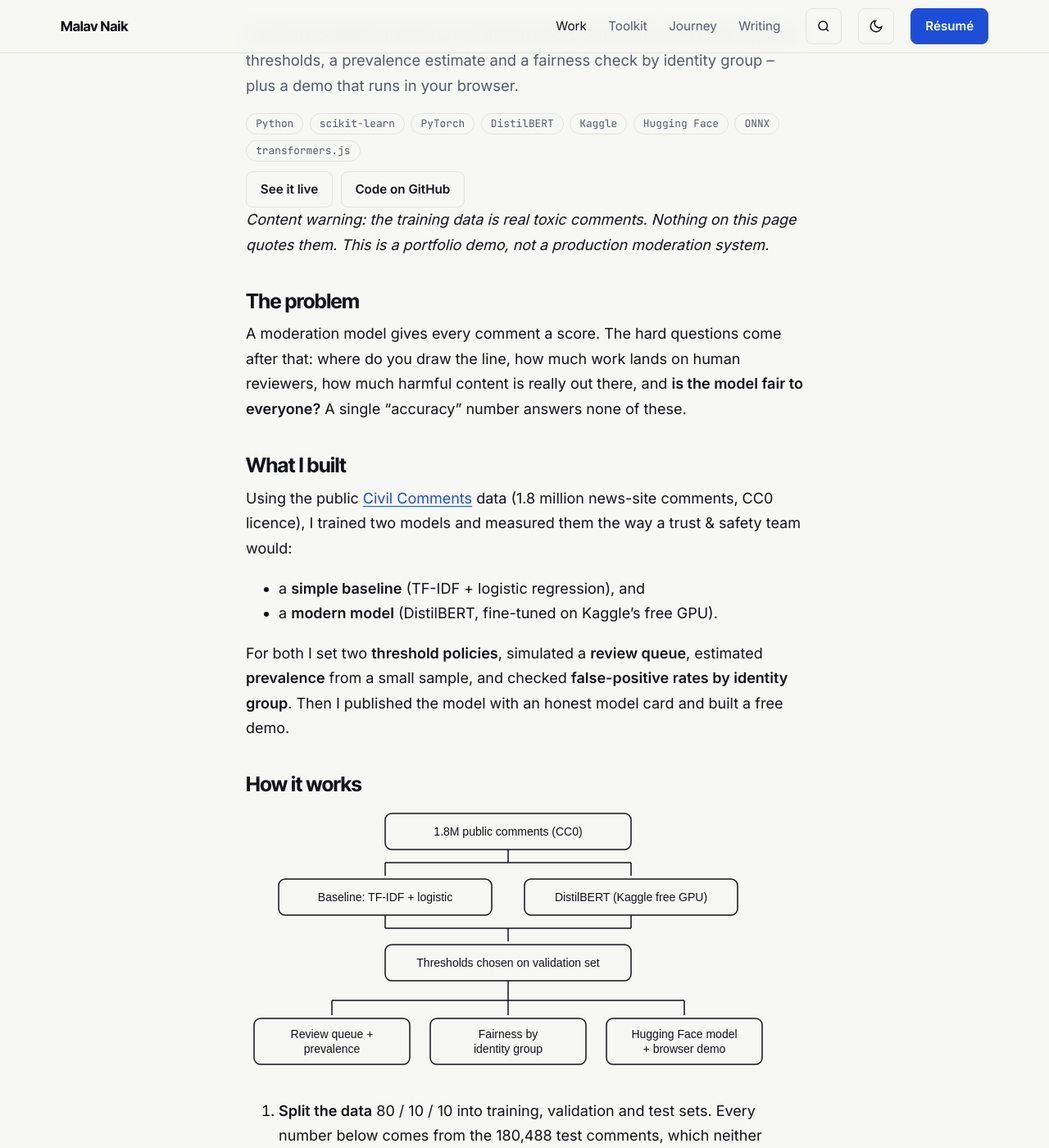
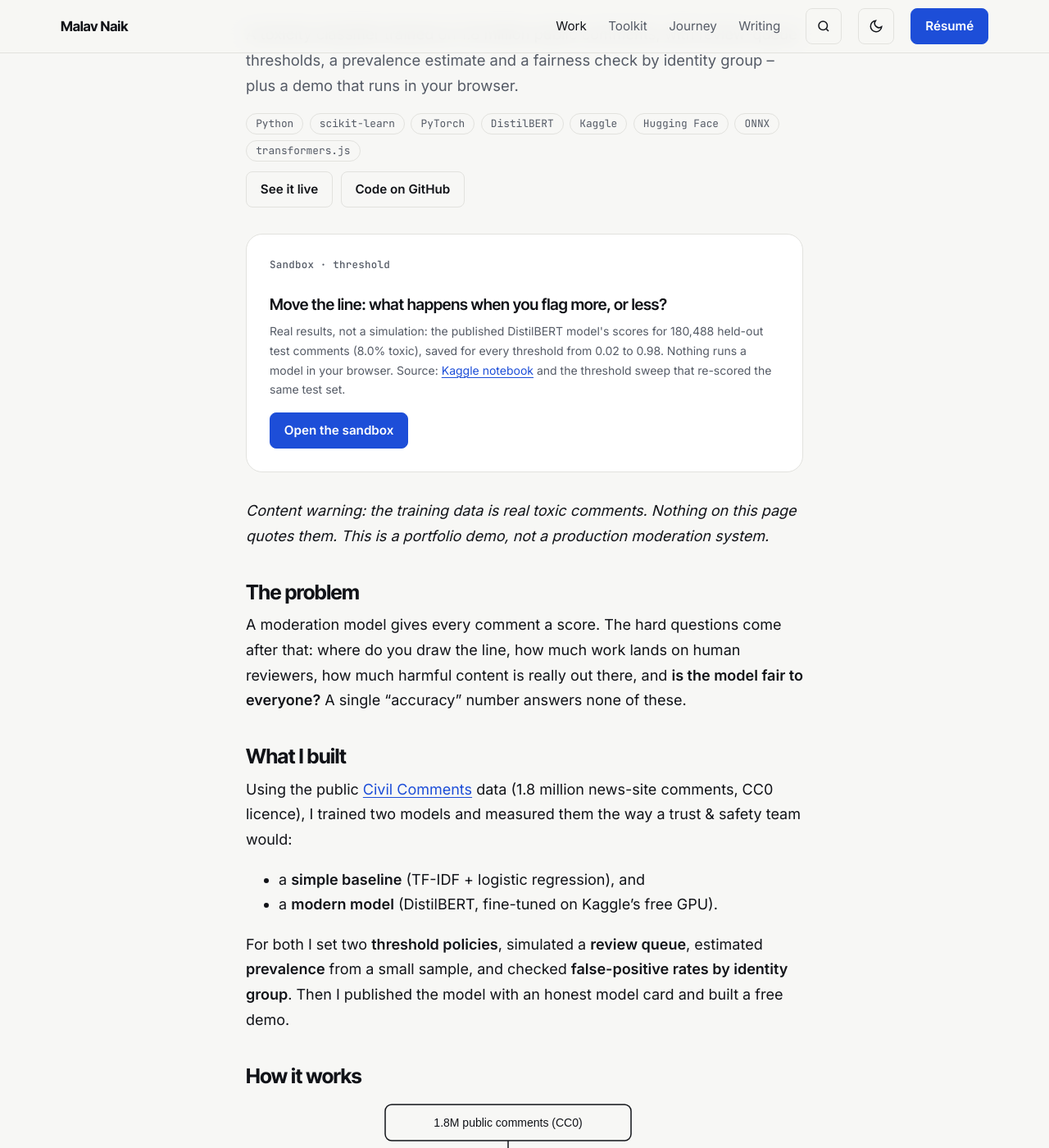
Before and after one commit to malavnaik99/malavnaik99.github.io, a Jekyll site: the page built from _projects/moderation-classifier.md, in a window 1280 px wide and 1400 px high, scrolled down 245 px. Shown: the whole window at 82% size. Built offline with Jekyll 4.4.1, drawn with Linux system fonts in a browser that asks for light colours.

Commit message:
Add the moderation threshold sandbox, built on the real re-scored test results
Co-Authored-By: Claude Opus 5.5 <noreply@anthropic.com>
Claude-Session: https://claude.ai/code/session_01NYfnmhgza8iMHrvY1NMese

```diff
--- /dev/null
+++ b/_includes/sandbox-moderation.html
@@ -0,0 +1,8 @@
+<div class="sandbox-card" id="sandbox-moderation">
+  <p class="label">Sandbox · threshold</p>
+  <h3>Move the line: what happens when you flag more, or less?</h3>
+  <p class="small muted">Real results, not a simulation: the published DistilBERT model's scores for 180,488 held-out test comments (8.0% toxic), saved for every threshold from 0.02 to 0.98. Nothing runs a model in your browser. Source: <a href="https://www.kaggle.com/code/malavnaik/moderation-classifier-civil-comments">Kaggle notebook</a> and the threshold sweep that re-scored the same test set.</p>
+  <div class="island" data-island="moderation" data-src="{{ '/assets/data/moderation-sweep.json' | relative_url }}">
+    <button class="btn btn-accent" type="button" data-island-load>Open the sandbox</button>
+  </div>
+</div>
--- a/_layouts/project.html
+++ b/_layouts/project.html
@@ -19,5 +19,6 @@ layout: default
   {% if page.tech %}<ul class="chips" aria-label="Tech used">{% for t in page.tech %}<li>{{ t }}</li>{% endfor %}</ul>{% endif %}
   <p class="actions">{% if page.demo_url %}<a class="btn btn-primary" href="{{ page.demo_url | relative_url }}">See it live</a>{% endif %}
      {% if page.code_url %}<a class="btn" href="{{ page.code_url }}">Code on GitHub</a>{% endif %}</p>
+  {% if page.sandbox %}{% include sandbox-{{ page.sandbox }}.html %}{% endif %}
   {{ content }}
 </article>
--- a/assets/site.css
+++ b/assets/site.css
@@ -248,3 +248,23 @@ ul.plain { list-style: none; padding: 0; } ul.plain li { margin: 0 0 1rem; }
 .search-dialog .st { font-weight: 500; }
 .search-empty { padding: .8rem; color: var(--muted); }
 .search-hint { margin: 0; padding: .5rem 1.1rem; border-top: 1px solid var(--line); font: 400 .75rem var(--font-mono); color: var(--muted); }
+
+/* Sandboxes */
+.sandbox-card { border: 1px solid var(--line); background: var(--card); border-radius: 20px; padding: clamp(1.1rem, 3vw, 1.75rem); margin: 2rem 0; }
+.sandbox-card h3 { margin-bottom: .6rem; }
+.island { margin-top: 1rem; }
+.slider { display: block; margin: .5rem 0 .25rem; }
+.slider input { width: 100%; height: 44px; accent-color: var(--accent); }
+.presets { display: flex; flex-wrap: wrap; align-items: center; gap: .5rem; }
+.meters { display: grid; gap: 1rem; grid-template-columns: repeat(3, 1fr); margin: 1rem 0 1.5rem; }
+.meter { display: grid; grid-template-columns: 1fr auto; gap: .3rem .75rem; align-items: baseline; }
+.meter .k { font-weight: 600; } .meter .v { font-size: 1.15rem; }
+.meter .bar, .meter .small { grid-column: 1 / -1; }
+.bar { position: relative; display: block; height: 8px; border-radius: 99px; background: var(--line); overflow: visible; }
+.bar i { display: block; height: 100%; border-radius: 99px; background: var(--accent); transition: width .15s; }
+.groups-title { margin: 0 0 .3rem; font-size: 1rem; }
+.groups { list-style: none; padding: 0; margin: .75rem 0 0; display: grid; gap: .45rem; }
+.groups li { display: grid; grid-template-columns: 11rem 1fr 4.5rem; gap: .75rem; align-items: center; font-size: .9rem; }
+.groups .v { text-align: right; }
+.groups .avg { position: absolute; top: -4px; bottom: -4px; width: 2px; background: var(--text); opacity: .6; }
+@media (max-width: 760px) { .meters { grid-template-columns: 1fr; } .groups li { grid-template-columns: 7.5rem 1fr 3.8rem; font-size: .82rem; } }
--- a/assets/site.js
+++ b/assets/site.js
@@ -87,6 +87,20 @@
     });
   });
 
+  // Sandboxes are islands: their code loads only when a visitor opens one.
+  $$("[data-island-load]").forEach(function (btn) {
+    btn.addEventListener("click", function () {
+      var box = btn.closest("[data-island]"), name = box.dataset.island;
+      btn.disabled = true;
+      var run = function () { window.islands[name](box); };
+      if (window.islands && window.islands[name]) return run();
+      var sc = document.createElement("script");
+      sc.src = "/assets/islands/" + name + ".js";
+      sc.onload = run;
+      document.head.appendChild(sc);
+    });
+  });
+
   // Ctrl+K (or the search button) loads the search island on first use.
   function openSearch() {
     if (window.openSearch) return window.openSearch();
```
Also changed, not shown: _projects/moderation-classifier.md (+1 -0 lines), assets/data/moderation-sweep.json (added, +1 -0 lines), assets/islands/moderation.js (added, +53 -0 lines), docs/METRIC_SOURCES.md (+6 -0 lines), index.md (+2 -1 lines).
